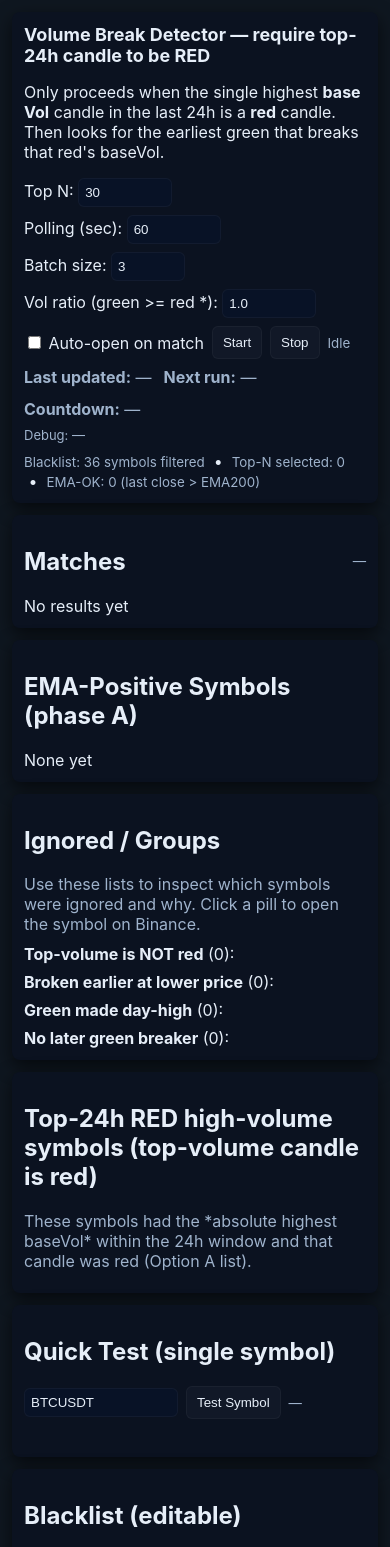
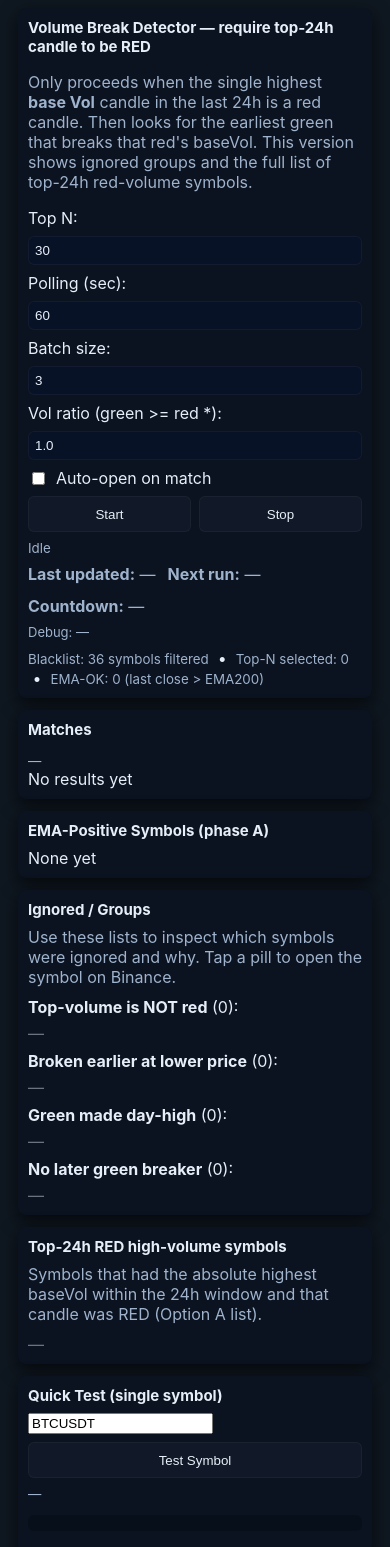
Before and after one commit to enigmaapos/Bullish-volume-breakout-detector-, a plain HTML site: page index.html in a window 390 px wide. Shown: the top 1547 px of the page. Drawn offline with Linux system fonts and the light colour scheme.

Commit message:
Update index.html

```diff
--- a/index.html
+++ b/index.html
@@ -5,41 +5,151 @@
   <meta name="viewport" content="width=device-width,initial-scale=1" />
   <title>Volume Break Detector — require top-24h candle to be RED</title>
   <style>
-    body{font-family:Inter,system-ui,Arial;margin:12px;background:#0f1720;color:#e6eef8}
-    .card{background:#0b1220;padding:12px;border-radius:8px;box-shadow:0 6px 18px rgba(0,0,0,.6);margin-bottom:12px}
+    /* Base */
+    :root{
+      --bg:#0f1720;
+      --card:#0b1220;
+      --muted:#9fb3cc;
+      --accent:#2dd4bf;
+      --pill:#071722;
+      --pill-border: rgba(255,255,255,.03);
+      --text:#e6eef8;
+      --shadow: 0 6px 18px rgba(0,0,0,.6);
+    }
+    html,body{height:100%;margin:0}
+    body{
+      font-family:Inter, system-ui, Arial, sans-serif;
+      margin:12px;
+      background:var(--bg);
+      color:var(--text);
+      -webkit-font-smoothing:antialiased;
+      -moz-osx-font-smoothing:grayscale;
+      box-sizing:border-box;
+    }
+    *,*::before,*::after{box-sizing:inherit}
+
+    /* Centered responsive page */
+    .page {
+      max-width: 1200px;
+      margin: 0 auto;
+      padding: 0 10px;
+    }
+
+    .card{
+      background:var(--card);
+      padding:14px;
+      border-radius:10px;
+      box-shadow:var(--shadow);
+      margin-bottom:12px;
+      overflow:hidden; /* keeps content inside */
+    }
     h1{font-size:18px;margin:0 0 8px}
-    table{width:100%;border-collapse:collapse}
-    th,td{padding:8px;border-bottom:1px solid rgba(255,255,255,.05);text-align:left}
-    .ok{color:#2dd4bf}
+    h2{margin:0 0 8px;font-size:16px}
+    small{color:var(--muted)}
+
+    /* Controls - responsive grid */
+    .controls {
+      display:grid;
+      grid-template-columns: repeat(auto-fit, minmax(140px, 1fr));
+      gap:8px;
+      align-items:center;
+    }
+    .controls label{display:flex;gap:8px;align-items:center;flex-wrap:wrap}
+    .controls input[type="number"],
+    .controls input[type="text"],
+    .controls select,
+    textarea{background:#081226;color:var(--text);border:1px solid rgba(255,255,255,.04);padding:6px;border-radius:6px;width:100%}
+
+    button{
+      background:#111827;color:var(--text);padding:8px 10px;border-radius:6px;border:1px solid rgba(255,255,255,.04);cursor:pointer;
+      min-height:36px;
+    }
+
+    .debug{font-size:13px;color:var(--muted);margin-top:8px}
+    .notify{padding:8px;border-radius:6px;background:#072a1d;color:#bff3e8;margin-bottom:8px}
+
+    /* Table responsive wrapper */
+    .table-wrap{
+      overflow-x:auto;
+      -webkit-overflow-scrolling: touch;
+      margin-top:8px;
+      border-radius:8px;
+    }
+    table{width:100%;border-collapse:collapse;min-width:700px}
+    th,td{padding:8px;border-bottom:1px solid rgba(255,255,255,.05);text-align:left;white-space:nowrap}
+    td small{display:block;color:var(--muted)}
+
+    /* Pills / lists */
+    .list-inline{display:flex;gap:6px;flex-wrap:wrap;margin-top:6px}
+    .pill{
+      background:var(--pill);
+      padding:6px 8px;border-radius:8px;border:1px solid var(--pill-border);
+      cursor:pointer;font-size:13px;
+      user-select:none;
+      max-width:120px;
+      text-overflow:ellipsis;
+      overflow:hidden;
+      white-space:nowrap;
+    }
+    .pill:active{transform:translateY(1px)}
+    .section-title{display:flex;align-items:center;justify-content:space-between;gap:8px}
+
+    /* small helpers */
+    .muted{color:var(--muted)}
+    .ok{color:var(--accent)}
     .warn{color:#f59e0b}
     .bad{color:#fb7185}
-    .match-row{background:linear-gradient(90deg, rgba(45,212,191,0.06), transparent)}
-    button{background:#111827;color:#e6eef8;padding:8px 10px;border-radius:6px;border:1px solid rgba(255,255,255,.04);cursor:pointer}
-    input,select,textarea{background:#081226;color:#e6eef8;border:1px solid rgba(255,255,255,.04);padding:6px;border-radius:6px}
-    small{color:#9fb3cc}
-    pre{white-space:pre-wrap; max-height:220px; overflow:auto}
-    .debug{font-size:13px;color:#9fb3cc;margin-top:8px}
-    .notify{padding:8px;border-radius:6px;background:#072a1d;color:#bff3e8;margin-bottom:8px}
-    .list-inline{display:flex;gap:6px;flex-wrap:wrap}
-    .pill{background:#071722;padding:6px 8px;border-radius:6px;border:1px solid rgba(255,255,255,.03);cursor:pointer}
-    .section-title{display:flex;align-items:center;justify-content:space-between}
+    .match-row{background:linear-gradient(90deg, rgba(45,212,191,0.04), transparent)}
+
+    pre{white-space:pre-wrap; max-height:220px; overflow:auto; background:#07101a;padding:8px;border-radius:6px;color:var(--muted)}
+
+    /* Responsive tweaks for small screens */
+    @media (max-width:900px){
+      .card{padding:12px;border-radius:8px}
+      h1{font-size:16px}
+      h2{font-size:15px}
+      table{min-width:640px}
+      .pill{max-width:110px;font-size:12px}
+    }
+    @media (max-width:560px){
+      body{margin:8px}
+      .controls{grid-template-columns:1fr} /* stack controls */
+      .controls label{width:100%}
+      .card{padding:10px}
+      h1{font-size:15px}
+      table{min-width:540px}
+      th,td{padding:6px}
+      .pill{max-width:90px;font-size:12px}
+      button{width:100%}
+      .section-title{flex-direction:column;align-items:flex-start;gap:6px}
+    }
+
+    /* Accessibility focus */
+    .pill:focus,.pill:hover{outline:none;border-color:rgba(255,255,255,.12)}
+    button:focus{outline:2px solid rgba(45,212,191,.12)}
+
+    /* small meta row */
     .meta-row{display:flex;gap:12px;align-items:center;flex-wrap:wrap;margin-top:8px}
-    .meta-item{color:#9fb3cc}
+    .meta-item{color:var(--muted)}
   </style>
 </head>
 <body>
+  <div class="page">
     <div class="card">
       <h1>Volume Break Detector — require top-24h candle to be RED</h1>
-    <p>Only proceeds when the single highest <strong>base Vol</strong> candle in the last 24h is a <strong>red</strong> candle. Then looks for the earliest green that breaks that red's baseVol.</p>
-    <div style="display:flex;gap:8px;align-items:center;margin-top:8px;flex-wrap:wrap">
-      <label>Top N: <input id="topN" type="number" value="30" min="1" max="200" style="width:80px"/></label>
-      <label>Polling (sec): <input id="pollSec" type="number" value="60" min="10" style="width:80px"/></label>
-      <label>Batch size: <input id="batchSize" type="number" value="3" min="1" max="8" style="width:60px"/></label>
-      <label>Vol ratio (green >= red *): <input id="volRatio" type="number" value="1.0" step="0.1" style="width:80px"/></label>
-      <label><input id="autoOpen" type="checkbox" /> Auto-open on match</label>
+      <p class="muted">Only proceeds when the single highest <strong>base Vol</strong> candle in the last 24h is a red candle. Then looks for the earliest green that breaks that red's baseVol. This version shows ignored groups and the full list of top-24h red-volume symbols.</p>
+
+      <div class="controls" style="margin-top:8px">
+        <label>Top N: <input id="topN" type="number" value="30" min="1" max="200" /></label>
+        <label>Polling (sec): <input id="pollSec" type="number" value="60" min="10" /></label>
+        <label>Batch size: <input id="batchSize" type="number" value="3" min="1" max="8" /></label>
+        <label>Vol ratio (green >= red *): <input id="volRatio" type="number" value="1.0" step="0.1" /></label>
+        <label style="display:flex;align-items:center;gap:8px"><input id="autoOpen" type="checkbox" /> Auto-open on match</label>
+        <div style="display:flex;gap:8px;align-items:center">
           <button id="startBtn">Start</button>
           <button id="stopBtn" disabled>Stop</button>
-      <small id="status">Idle</small>
+        </div>
+        <div style="display:flex;align-items:center"><small id="status">Idle</small></div>
       </div>
 
       <div class="meta-row">
@@ -57,7 +167,10 @@
     </div>
 
     <div class="card">
-    <div class="section-title"><h2>Matches</h2><small id="matchSummary">—</small></div>
+      <div class="section-title">
+        <h2>Matches</h2>
+        <small id="matchSummary">—</small>
+      </div>
       <div id="matches">No results yet</div>
     </div>
 
@@ -68,38 +181,41 @@
 
     <div class="card">
       <h2>Ignored / Groups</h2>
-    <div style="margin-top:8px;color:#9fb3cc">Use these lists to inspect which symbols were ignored and why. Click a pill to open the symbol on Binance.</div>
+      <div class="muted" style="margin-top:6px">Use these lists to inspect which symbols were ignored and why. Tap a pill to open the symbol on Binance.</div>
+
       <div style="margin-top:10px">
         <div><strong>Top-volume is NOT red</strong> (<span id="cntTopNotRed">0</span>):</div>
-      <div id="topNotRedList" class="list-inline"></div>
+        <div id="topNotRedList" class="list-inline"><span style="color:#6b7280">—</span></div>
       </div>
+
       <div style="margin-top:8px">
         <div><strong>Broken earlier at lower price</strong> (<span id="cntBrokenLower">0</span>):</div>
-      <div id="brokenLowerList" class="list-inline"></div>
+        <div id="brokenLowerList" class="list-inline"><span style="color:#6b7280">—</span></div>
       </div>
+
       <div style="margin-top:8px">
         <div><strong>Green made day-high</strong> (<span id="cntGreenDayHigh">0</span>):</div>
-      <div id="greenDayHighList" class="list-inline"></div>
+        <div id="greenDayHighList" class="list-inline"><span style="color:#6b7280">—</span></div>
       </div>
+
       <div style="margin-top:8px">
         <div><strong>No later green breaker</strong> (<span id="cntNoBreaker">0</span>):</div>
-      <div id="noBreakerList" class="list-inline"></div>
+        <div id="noBreakerList" class="list-inline"><span style="color:#6b7280">—</span></div>
       </div>
     </div>
 
     <div class="card">
-    <h2>Top-24h RED high-volume symbols (top-volume candle is red)</h2>
-    <div style="margin-top:8px;color:#9fb3cc">These symbols had the *absolute highest baseVol* within the 24h window and that candle was red (Option A list).</div>
+      <h2>Top-24h RED high-volume symbols</h2>
+      <div class="muted" style="margin-top:6px">Symbols that had the absolute highest baseVol within the 24h window and that candle was RED (Option A list).</div>
       <div style="margin-top:10px">
-      <div id="topVolRedList" class="list-inline"></div>
+        <div id="topVolRedList" class="list-inline"><span style="color:#6b7280">—</span></div>
       </div>
     </div>
 
     <div class="card">
       <h2>Quick Test (single symbol)</h2>
-    <div style="display:flex;gap:8px;align-items:center">
-      <input id="testSymbol" value="BTCUSDT" style="width:140px"/>
-      <button id="testBtn">Test Symbol</button>
+      <div style="display:flex;gap:8px;align-items:center;flex-wrap:wrap">
+        <input id="testSymbol" value="BTCUSDT" style="min-width:140px"/> <button id="testBtn">Test Symbol</button>
         <small id="testStatus">—</small>
       </div>
       <pre id="testOut"></pre>
@@ -110,11 +226,12 @@
       <textarea id="blacklistArea" rows="6" style="width:100%;font-family:monospace"></textarea>
       <div style="margin-top:8px"><button id="updateBlacklistBtn">Update Blacklist</button></div>
     </div>
+  </div>
 
   <script>
     /* ---------------------------
-   Blacklist (initial)
-   --------------------------- */
+       Your JS logic kept intact (only minor helpers added below)
+    */
     let blacklist = [
       "ALPACAUSDT","BNXUSDT","ALPHAUSDT","OCEANUSDT","DGBUSDT","AGIXUSDT","LINAUSDT",
       "LOKAUSDT","KEYUSDT","MDTUSDT","LOOMUSDT","RENUSDT","OMNIUSDT","SLERFUSDT",
@@ -128,12 +245,9 @@ document.addEventListener('DOMContentLoaded', ()=> {
       document.getElementById('blacklistInfo').textContent = `Blacklist: ${blacklist.length} symbols filtered`;
     });
 
-/* ---------------------------
-   Config + utilities
-   --------------------------- */
     const API_BASE = 'https://fapi.binance.com';
     const INTERVAL = '15m';
-const KLINES_LIMIT = 300; // fetch 300 to compute EMA200
+    const KLINES_LIMIT = 300;
     let controller = { running:false };
 
     function sleep(ms){ return new Promise(r=>setTimeout(r,ms)); }
@@ -154,9 +268,6 @@ async function batchMap(items, fn, batchSize=3, delayMs=700){
       return out;
     }
 
-/* ---------------------------
-   EMA helpers
-   --------------------------- */
     function calcEMA(period, prices){
       const k = 2 / (period + 1);
       const out = new Array(prices.length).fill(null);
@@ -181,15 +292,11 @@ function isLastCloseAboveEMA200(klines){
       return lastClose > lastEMA200;
     }
 
-/* ---------------------------
-   fetchKlines: preserve baseVol (kline[5]) as baseVol
-*/
     async function fetchKlines(symbol){
       const url = `${API_BASE}/fapi/v1/klines?symbol=${encodeURIComponent(symbol)}&interval=${INTERVAL}&limit=${KLINES_LIMIT}`;
       const res = await fetch(url);
       if(!res.ok) throw new Error('klines failed: '+res.status+' for '+symbol);
       const data = await res.json();
-  // columns: [0 openTime,1 open,2 high,3 low,4 close,5 baseVol,6 closeTime,7 quoteVol,8 trades, ...]
       return data.map(c=>({
         openTime: c[0],
         open: c[1],
@@ -203,11 +310,9 @@ async function fetchKlines(symbol){
       }));
     }
 
-/* ---------------------------
-   Detector (unchanged logic)
-*/
+    // detector (kept same as in your last version)
     function detect24hTopVolMustBeRed_thenBreak_baseVol(klines, volRatio=1.0){
-  if(!kllinesOrEnough(klines)) return null;
+      if(!klines || klines.length < 100) return null;
       const last24h = klines.slice(-96);
       if(last24h.length === 0) return null;
       let dayHigh = -Infinity;
@@ -290,25 +395,11 @@ function detect24hTopVolMustBeRed_thenBreak_baseVol(klines, volRatio=1.0){
         redCount24h: redCount
       };
     }
-function klinesOrEnough(klines){ return klines && klines.length >= 100; }
 
-/* ---------------------------
-   Notifications & helpers
-*/
-async function makeBeep(){
-  try{
-    const ctx = new (window.AudioContext || window.webkitAudioContext)();
-    const o = ctx.createOscillator();
-    const g = ctx.createGain();
-    o.type = 'sine'; o.frequency.value = 900; g.gain.value = 0.06;
-    o.connect(g); g.connect(ctx.destination); o.start();
-    setTimeout(()=>{ o.stop(); ctx.close(); }, 180);
-  }catch(e){ console.warn('beep failed', e); }
-}
+    // notification helpers (unchanged)
+    async function makeBeep(){ try{ const ctx = new (window.AudioContext || window.webkitAudioContext)(); const o = ctx.createOscillator(); const g = ctx.createGain(); o.type = 'sine'; o.frequency.value = 900; g.gain.value = 0.06; o.connect(g); g.connect(ctx.destination); o.start(); setTimeout(()=>{ o.stop(); ctx.close(); }, 180); }catch(e){ console.warn('beep failed', e); } }
     function notifyUser(title, body, symbol){
-  if(window.Notification && Notification.permission === 'granted'){
-    const n = new Notification(title, { body }); n.onclick = ()=>{ window.focus(); openSymbol(symbol); };
-  }
+      if(window.Notification && Notification.permission === 'granted'){ const n = new Notification(title, { body }); n.onclick = ()=>{ window.focus(); openSymbol(symbol); }; }
       const matchesEl = document.getElementById('matches');
       const note = document.createElement('div');
       note.className = 'notify';
@@ -319,14 +410,9 @@ function notifyUser(title, body, symbol){
     function openSymbol(sym){ window.open(`https://www.binance.com/en/futures/${sym}`, '_blank'); }
     function copySym(sym){ navigator.clipboard?.writeText(sym).then(()=>alert(sym+' copied')).catch(()=>alert('copy failed')); }
 
-/* ---------------------------
-   Next-run countdown handling
-   - nextRunTime (ms since epoch) stores when we'll run next
-   - countdownInterval updates display every second
-*/
+    // Next-run countdown handling
     let nextRunTime = null;
     let countdownInterval = null;
-
     function setLastUpdated(ts){
       const el = document.getElementById('lastUpdated');
       el.textContent = ts ? new Date(ts).toLocaleString() : '—';
@@ -347,17 +433,14 @@ function startCountdown(){
         const min = Math.floor(s/60);
         const sec = s % 60;
         document.getElementById('nextCountdown').textContent = (min>0? (min+'m ') : '') + sec + 's';
-    if(diff <= 0){ // will run (or just ran)
+        if(diff <= 0){
           document.getElementById('nextCountdown').textContent = '0s';
-      // let runScan or startLoop update nextRun time after sleep
         }
       }, 1000);
     }
     function clearCountdown(){ if(countdownInterval){ clearInterval(countdownInterval); countdownInterval = null; } }
 
-/* ---------------------------
-   Two-phase scan driver (uses the detector)
-*/
+    // main scan driver (keeps the same behavior) with next-run hooks
     function setStatus(s){ document.getElementById('status').textContent = s; }
     function setDebug(s){ document.getElementById('debugLine').textContent = 'Debug: '+s; }
 
@@ -411,7 +494,7 @@ async function runScan(){
       const topVolRedSymbols = [];
       const topNotRedSymbols = [];
       const greenDayHighSymbols = [];
-  const noBreakerSymbols = [];
+      const noBreakerSymbols = {};
 
       for(const p of emaOkSymbols){
         try{
@@ -431,12 +514,16 @@ async function runScan(){
       // update ignored lists UI
       document.getElementById('cntTopNotRed').textContent = counts.topNotRed;
       document.getElementById('topNotRedList').innerHTML = topNotRedSymbols.map(s => `<span class="pill" onclick="openSymbol('${s}')">${s}</span>`).join('') || '<span style="color:#6b7280">—</span>';
+
       document.getElementById('cntBrokenLower').textContent = counts.brokenLower;
       document.getElementById('brokenLowerList').innerHTML = brokenLowerSymbols.map(s => `<span class="pill" onclick="openSymbol('${s}')">${s}</span>`).join('') || '<span style="color:#6b7280">—</span>';
+
       document.getElementById('cntGreenDayHigh').textContent = counts.greenDayHigh;
       document.getElementById('greenDayHighList').innerHTML = greenDayHighSymbols.map(s => `<span class="pill" onclick="openSymbol('${s}')">${s}</span>`).join('') || '<span style="color:#6b7280">—</span>';
+
       document.getElementById('cntNoBreaker').textContent = counts.noBreaker;
       document.getElementById('noBreakerList').innerHTML = noBreakerSymbols.map(s => `<span class="pill" onclick="openSymbol('${s}')">${s}</span>`).join('') || '<span style="color:#6b7280">—</span>';
+
       document.getElementById('topVolRedList').innerHTML = topVolRedSymbols.length ? topVolRedSymbols.map(s => `<span class="pill" onclick="openSymbol('${s}')">${s}</span>`).join('') : '<span style="color:#6b7280">—</span>';
 
       const el = document.getElementById('matches');
@@ -448,7 +535,7 @@ async function runScan(){
         return;
       }
 
-  let html = '<table><thead><tr><th>Symbol</th><th>24h%</th><th>RedCount(24h)</th><th>Red time</th><th>Red Vol</th><th>Red high</th><th>Green time</th><th>Green Vol</th><th>Green high</th><th>DayHigh</th><th>Actions</th></tr></thead><tbody>';
+      let html = '<div class="table-wrap"><table><thead><tr><th>Symbol</th><th>24h%</th><th>RedCount(24h)</th><th>Red time</th><th>Red Vol</th><th>Red high</th><th>Green time</th><th>Green Vol</th><th>Green high</th><th>DayHigh</th><th>Actions</th></tr></thead><tbody>';
       for(const r of results){
         const m = r.match;
         html += `<tr class="match-row">
@@ -466,7 +553,7 @@ async function runScan(){
         </tr>`;
         notifyUser('24h TopVol-Red Break: '+r.symbol, `redVol ${fmt(m.redBaseVol)} -> greenVol ${fmt(m.greenBaseVol)} — redCount24h: ${m.redCount24h}`, r.symbol);
       }
-  html += '</tbody></table>';
+      html += '</tbody></table></div>';
       el.innerHTML = html;
       window._lastMatches = results;
       document.getElementById('matchSummary').textContent = `${results.length} matches`;
@@ -474,7 +561,6 @@ async function runScan(){
       setStatus('Scan complete — matches: '+results.length);
     }
 
-/* helpers to map last24 index to absolute openTime using the stored klines */
     function last24IndexToAbsTime(idx24, fullKlines){
       try{
         const offset = Math.max(0, fullKlines.length - 96);
@@ -483,23 +569,11 @@ function last24IndexToAbsTime(idx24, fullKlines){
       }catch(e){ return null; }
     }
 
-/* ---------------------------
-   Controls & test + blacklist update
-*/
+    // Controls
     document.getElementById('startBtn').addEventListener('click', ()=>{
-  if(controller.running) return;
-  controller.running = true;
-  document.getElementById('startBtn').disabled = true;
-  document.getElementById('stopBtn').disabled = false;
-  startLoop();
+      if(controller.running) return; controller.running = true; document.getElementById('startBtn').disabled = true; document.getElementById('stopBtn').disabled = false; startLoop();
     });
-document.getElementById('stopBtn').addEventListener('click', ()=>{
-  controller.running = false;
-  document.getElementById('startBtn').disabled = false;
-  document.getElementById('stopBtn').disabled = true;
-  setStatus('Stopped');
-  setNextRun(null); // clear next-run display & countdown
-});
+    document.getElementById('stopBtn').addEventListener('click', ()=>{ controller.running = false; document.getElementById('startBtn').disabled = false; document.getElementById('stopBtn').disabled = true; setStatus('Stopped'); setNextRun(null); });
 
     async function startLoop(){
       if(window.Notification && Notification.permission !== 'granted' && Notification.permission !== 'denied'){
@@ -507,24 +581,23 @@ async function startLoop(){
       }
       setStatus('Scanner running');
       while(controller.running){
+        // compute poll and set nextRun to show countdown while runScan executes
         const poll = Math.max(10, Number(document.getElementById('pollSec').value || 60));
-    // Set nextRun to now + poll so the countdown shows while runScan executes (gives user feedback)
+        // show next run approximately after poll seconds (will be updated after runScan finishes)
         setNextRun(Date.now() + poll*1000);
         try{ await runScan(); }catch(e){ console.error('scan error', e); setStatus('Scan error — see console'); }
-    // After runScan ends, set LastUpdated and compute nextRun for the sleep period
         setLastUpdated(Date.now());
         if(!controller.running) break;
-    // schedule next run time and sleep
+        // schedule actual next run time and start countdown
         const nextAt = Date.now() + poll*1000;
         setNextRun(nextAt);
         await sleep(poll * 1000);
       }
-  // loop exited
+      // cleanup
       setNextRun(null);
       clearCountdown();
     }
 
-/* single-symbol test */
     document.getElementById('testBtn').addEventListener('click', async ()=>{
       const s = (document.getElementById('testSymbol').value || 'BTCUSDT').trim().toUpperCase();
       const out = document.getElementById('testOut'); const st = document.getElementById('testStatus');
```
Lines whose indentation alone changed are shown as unchanged.
